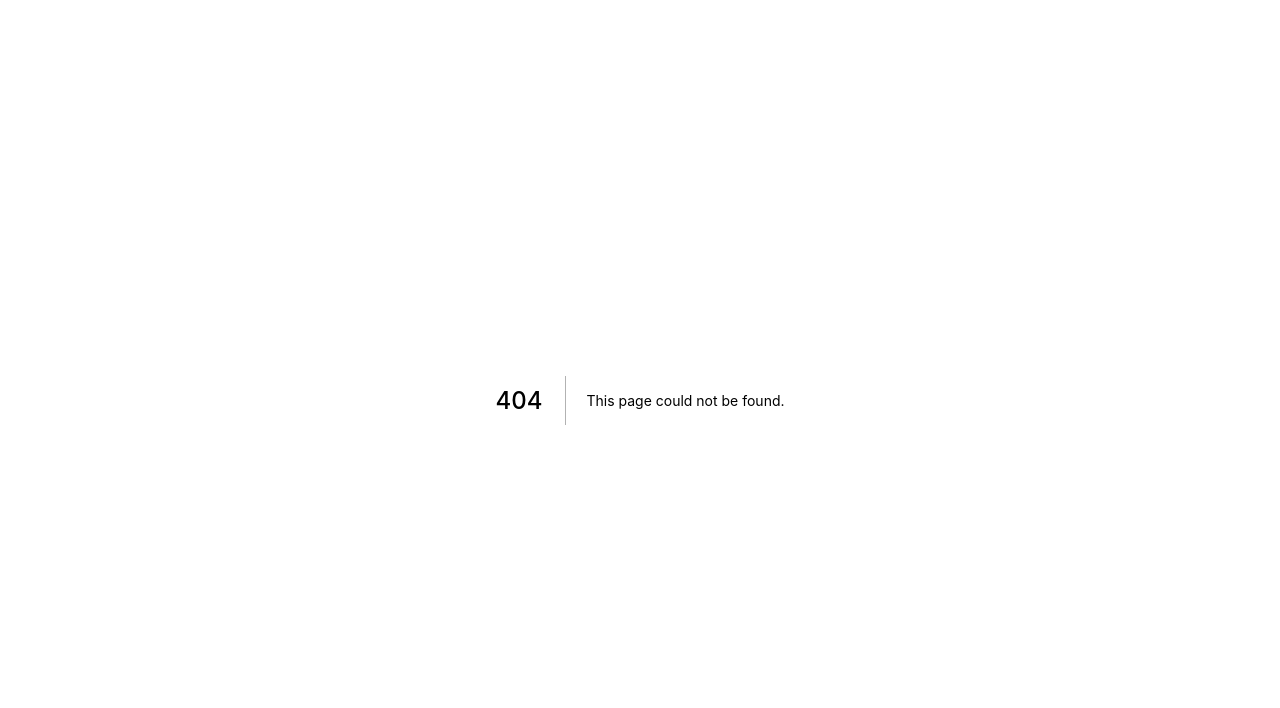
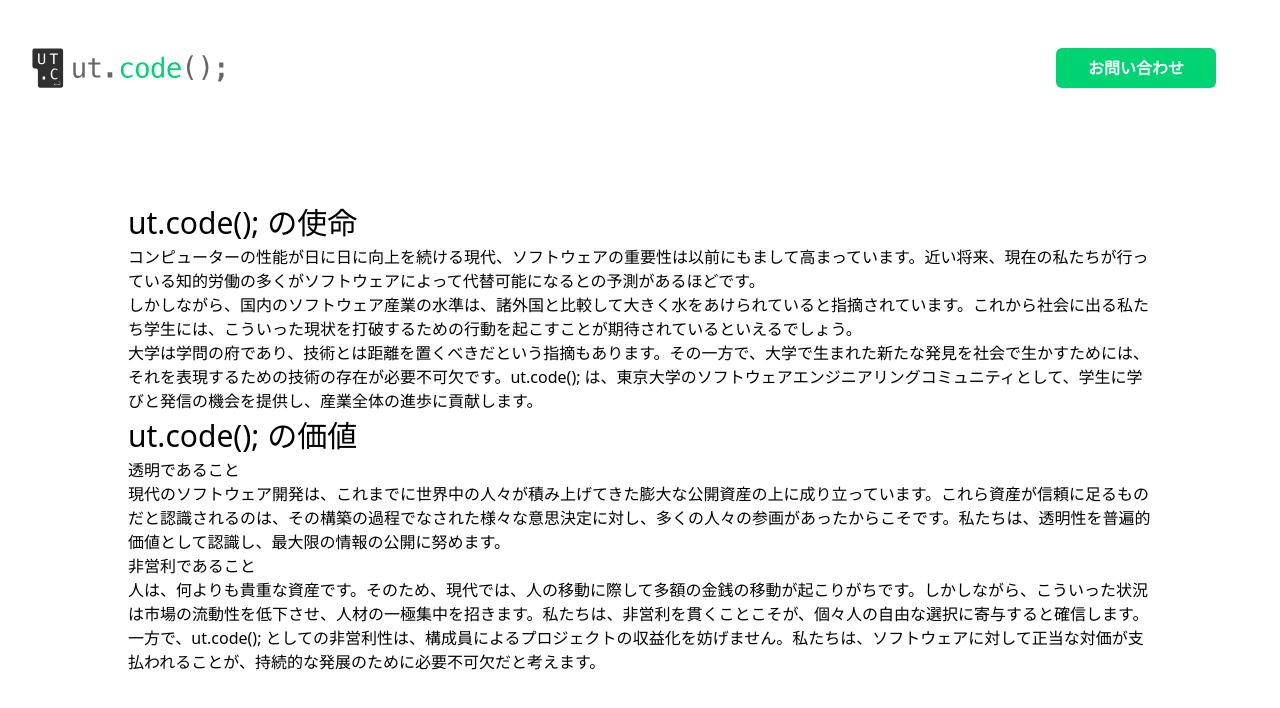
Before and after one commit to ut-code/website-old, a Next.js app: page /our-mission in a window 1280 px wide. Before the commit this address had no page. Shown: the top 708 px of the page. Built offline with nearby package versions, Linux system fonts and the light colour scheme.

Commit message:
活動理念ページ追加

```diff
--- /dev/null
+++ b/src/pages/our-mission.tsx
@@ -0,0 +1,44 @@
+import ContentContainer from "../components/ContentContainer";
+import Header from "../components/Header";
+
+export default function OurMission() {
+  return (
+    <>
+      <ContentContainer>
+        <Header />
+      </ContentContainer>
+      <ContentContainer>
+        <div className="my-28 px-24">
+          <div>
+            <h2 className="text-3xl">ut.code(); の使命</h2>
+            <p>
+              コンピューターの性能が日に日に向上を続ける現代、ソフトウェアの重要性は以前にもまして高まっています。近い将来、現在の私たちが行っている知的労働の多くがソフトウェアによって代替可能になるとの予測があるほどです。
+            </p>
+            <p>
+              しかしながら、国内のソフトウェア産業の水準は、諸外国と比較して大きく水をあけられていると指摘されています。これから社会に出る私たち学生には、こういった現状を打破するための行動を起こすことが期待されているといえるでしょう。
+            </p>
+            <p>
+              大学は学問の府であり、技術とは距離を置くべきだという指摘もあります。その一方で、大学で生まれた新たな発見を社会で生かすためには、それを表現するための技術の存在が必要不可欠です。ut.code();
+              は、東京大学のソフトウェアエンジニアリングコミュニティとして、学生に学びと発信の機会を提供し、産業全体の進歩に貢献します。
+            </p>
+          </div>
+          <div>
+            <h2 className="text-3xl">ut.code(); の価値</h2>
+            <h3>透明であること</h3>
+            <p>
+              現代のソフトウェア開発は、これまでに世界中の人々が積み上げてきた膨大な公開資産の上に成り立っています。これら資産が信頼に足るものだと認識されるのは、その構築の過程でなされた様々な意思決定に対し、多くの人々の参画があったからこそです。私たちは、透明性を普遍的価値として認識し、最大限の情報の公開に努めます。
+            </p>
+            <h3>非営利であること</h3>
+            <p>
+              人は、何よりも貴重な資産です。そのため、現代では、人の移動に際して多額の金銭の移動が起こりがちです。しかしながら、こういった状況は市場の流動性を低下させ、人材の一極集中を招きます。私たちは、非営利を貫くことこそが、個々人の自由な選択に寄与すると確信します。
+            </p>
+            <p>
+              一方で、ut.code();
+              としての非営利性は、構成員によるプロジェクトの収益化を妨げません。私たちは、ソフトウェアに対して正当な対価が支払われることが、持続的な発展のために必要不可欠だと考えます。
+            </p>
+          </div>
+        </div>
+      </ContentContainer>
+    </>
+  );
+}
```
